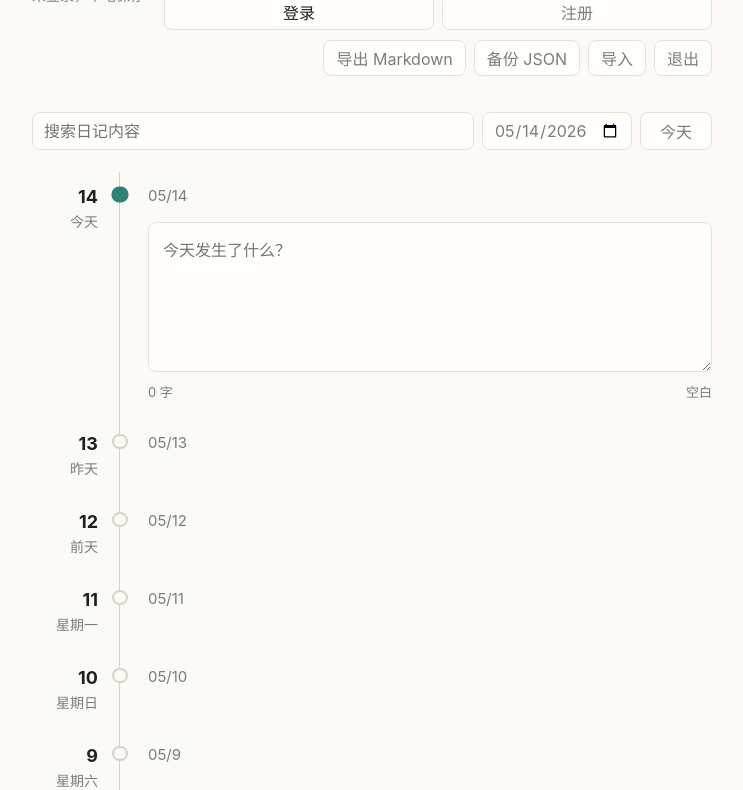
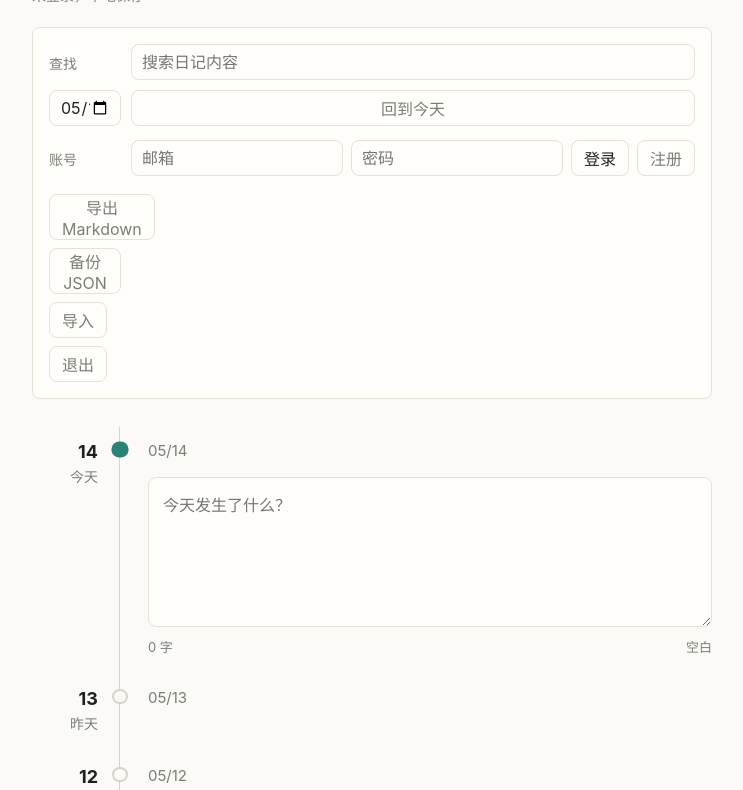
Before and after one commit to sigmagooner/sigmagoon1.0, a plain HTML site: page index.html in a window 1280 px wide. Shown: the part 102-892 px from the top of the page, without its empty margins (268-1011 px from the left). Drawn offline with nearby package versions, Linux system fonts and the light colour scheme.

Commit message:
Add files via upload

```diff
--- a/app.js
+++ b/app.js
@@ -4,6 +4,8 @@ const SUPABASE_ANON_KEY =
 
 const timeline = document.querySelector("#timeline");
 const loadMoreButton = document.querySelector("#loadMoreButton");
+const menuButton = document.querySelector("#menuButton");
+const menuPanel = document.querySelector("#menuPanel");
 const searchInput = document.querySelector("#searchInput");
 const jumpDateInput = document.querySelector("#jumpDateInput");
 const todayButton = document.querySelector("#todayButton");
@@ -30,6 +32,7 @@ let currentUser = null;
 let saveTimers = new Map();
 let sessionVersion = 0;
 let focusedDateKey = todayKey();
+let shouldFocusDate = true;
 
 function loadLocalEntries() {
   try {
@@ -257,7 +260,7 @@ function renderTimeline() {
     article.dataset.date = key;
     if (text.trim()) article.classList.add("has-entry");
     if (key === currentTodayKey) article.classList.add("is-today");
-    if (key === currentTodayKey || key === focusedDateKey) article.classList.add("is-open");
+    if (shouldFocusDate && key === focusedDateKey) article.classList.add("is-open");
 
     const dateLabel = document.createElement("div");
     dateLabel.className = "date";
@@ -313,6 +316,12 @@ function renderTimeline() {
     node.addEventListener("click", () => {
       article.classList.toggle("is-open");
       if (article.classList.contains("is-open")) {
+        focusedDateKey = key;
+        shouldFocusDate = true;
+      } else if (focusedDateKey === key) {
+        shouldFocusDate = false;
+      }
+      if (article.classList.contains("is-open")) {
         textarea.focus();
       }
     });
@@ -345,6 +354,7 @@ function jumpToDate(key) {
   }
 
   focusedDateKey = key;
+  shouldFocusDate = true;
   searchInput.value = "";
   ensureDateVisible(key);
   renderTimeline();
@@ -523,7 +533,14 @@ importFile.addEventListener("change", () => {
   importBackup(importFile.files?.[0]);
 });
 
+menuButton.addEventListener("click", () => {
+  const willOpen = menuPanel.hidden;
+  menuPanel.hidden = !willOpen;
+  menuButton.setAttribute("aria-expanded", String(willOpen));
+});
+
 searchInput.addEventListener("input", () => {
+  shouldFocusDate = false;
   renderTimeline();
 });
 
@@ -533,6 +550,7 @@ jumpDateInput.addEventListener("change", () => {
 
 todayButton.addEventListener("click", () => {
   focusedDateKey = todayKey();
+  shouldFocusDate = true;
   jumpDateInput.value = focusedDateKey;
   searchInput.value = "";
   renderTimeline();
--- a/index.html
+++ b/index.html
@@ -20,7 +20,19 @@
           <p id="syncStatus">未登录，本地保存</p>
         </div>
 
-        <section class="auth-panel" aria-label="账号">
+        <button id="menuButton" class="menu-button" type="button" aria-expanded="false">菜单</button>
+      </header>
+
+      <section id="menuPanel" class="menu-panel" aria-label="功能菜单" hidden>
+        <div class="menu-block" aria-label="查找日记">
+          <p>查找</p>
+          <input id="searchInput" type="search" placeholder="搜索日记内容" />
+          <input id="jumpDateInput" type="date" />
+          <button id="todayButton" type="button">回到今天</button>
+        </div>
+
+        <section class="menu-block" aria-label="账号">
+          <p>账号</p>
           <form id="authForm" class="auth-form">
             <input id="emailInput" type="email" autocomplete="email" placeholder="邮箱" required />
             <input
@@ -42,14 +54,9 @@
             <input id="importFile" type="file" accept="application/json,.json" hidden />
           </div>
         </section>
-      </header>
+      </section>
 
       <section aria-label="竖向日记时间轴">
-        <div class="timeline-tools" aria-label="查找日记">
-          <input id="searchInput" type="search" placeholder="搜索日记内容" />
-          <input id="jumpDateInput" type="date" />
-          <button id="todayButton" type="button">今天</button>
-        </div>
         <div id="timeline" class="timeline"></div>
         <button id="loadMoreButton" class="load-more" type="button">载入更早</button>
       </section>
--- a/styles.css
+++ b/styles.css
@@ -60,7 +60,8 @@ h1 {
 }
 
 .quiet-header p,
-.user-panel span {
+.user-panel span,
+.menu-block p {
   margin: 0;
   color: var(--muted);
   font-size: 14px;
@@ -74,20 +75,52 @@ h1 {
   color: var(--line-strong);
 }
 
-.auth-panel {
-  display: grid;
-  justify-items: end;
-  gap: 10px;
-  min-width: min(100%, 330px);
+.menu-button,
+.auth-form button,
+.user-panel button,
+.menu-block button {
+  min-height: 36px;
+  border: 1px solid var(--border);
+  border-radius: 8px;
+  padding: 0 12px;
+  background: var(--paper);
+  color: var(--muted);
 }
 
-.auth-form {
-  display: grid;
-  grid-template-columns: minmax(0, 1fr) minmax(0, 1fr);
-  gap: 8px;
-  width: 100%;
+.menu-button:hover,
+.menu-block button:hover,
+.user-panel button:hover,
+.load-more:hover {
+  border-color: var(--line-strong);
+  color: var(--ink);
 }
 
+.auth-form button[type="submit"] {
+  color: var(--ink);
+}
+
+.menu-panel {
+  display: grid;
+  gap: 14px;
+  margin: -14px 0 28px;
+  padding: 16px;
+  border: 1px solid var(--border);
+  border-radius: 8px;
+  background: var(--paper);
+}
+
+.menu-block {
+  display: grid;
+  grid-template-columns: 72px minmax(0, 1fr);
+  gap: 10px;
+  align-items: start;
+}
+
+.menu-block p {
+  padding-top: 9px;
+}
+
+.menu-block input,
 .auth-form input {
   min-width: 0;
   min-height: 36px;
@@ -98,57 +131,20 @@ h1 {
   color: var(--ink);
 }
 
-.auth-form button,
-.user-panel button {
-  min-height: 36px;
-  border: 1px solid var(--border);
-  border-radius: 8px;
-  padding: 0 12px;
-  background: var(--paper);
-  color: var(--muted);
-}
-
-.auth-form button:hover,
-.user-panel button:hover,
-.load-more:hover {
-  border-color: var(--line-strong);
-  color: var(--ink);
-}
-
-.auth-form button[type="submit"] {
-  color: var(--ink);
-}
-
+.auth-form,
 .user-panel {
   display: flex;
   flex-wrap: wrap;
-  align-items: center;
-  justify-content: flex-end;
   gap: 8px;
   width: 100%;
 }
 
-.timeline-tools {
-  display: grid;
-  grid-template-columns: minmax(0, 1fr) 150px 72px;
-  gap: 8px;
-  margin-bottom: 22px;
+.auth-form input {
+  flex: 1 1 150px;
 }
 
-.timeline-tools input,
-.timeline-tools button {
-  min-width: 0;
-  min-height: 38px;
-  border: 1px solid var(--border);
-  border-radius: 8px;
-  padding: 0 11px;
-  background: var(--paper);
-  color: var(--muted);
-}
-
-.timeline-tools button:hover {
-  border-color: var(--line-strong);
-  color: var(--ink);
+.user-panel {
+  align-items: center;
 }
 
 .timeline {
@@ -296,16 +292,16 @@ input:focus {
     margin-bottom: 28px;
   }
 
-  .auth-panel {
-    justify-items: stretch;
+  .auth-form {
+    flex-direction: column;
   }
 
-  .auth-form {
+  .menu-block {
     grid-template-columns: 1fr;
   }
 
-  .timeline-tools {
-    grid-template-columns: 1fr;
+  .menu-block p {
+    padding-top: 0;
   }
 
   .timeline::before {
```
